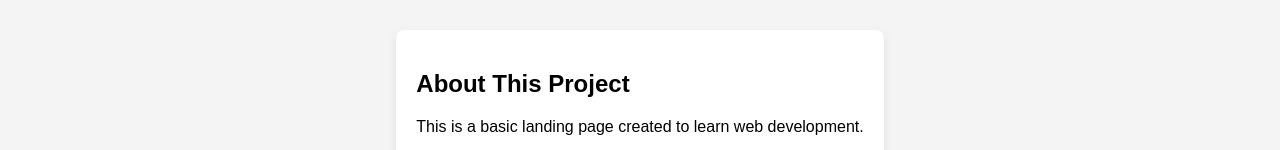
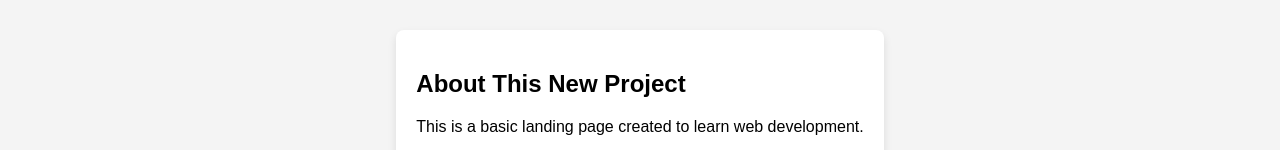
Before and after one commit to ArchitMokashi/my-landing-page, a plain HTML site: page index.html in a window 1280 px wide. Shown: the part 198-348 px from the top of the page. Drawn offline with Linux system fonts and the light colour scheme.

Commit message:
Updated content

```diff
--- a/index.html
+++ b/index.html
@@ -14,7 +14,7 @@
     </header>
 
     <section class="content">
-        <h2>About This Project</h2>
+        <h2>About This New Project</h2>
         <p>This is a basic landing page created to learn web development.</p>
         <button onclick="alert('Hello World!')">Click Me</button>
     </section>
```
